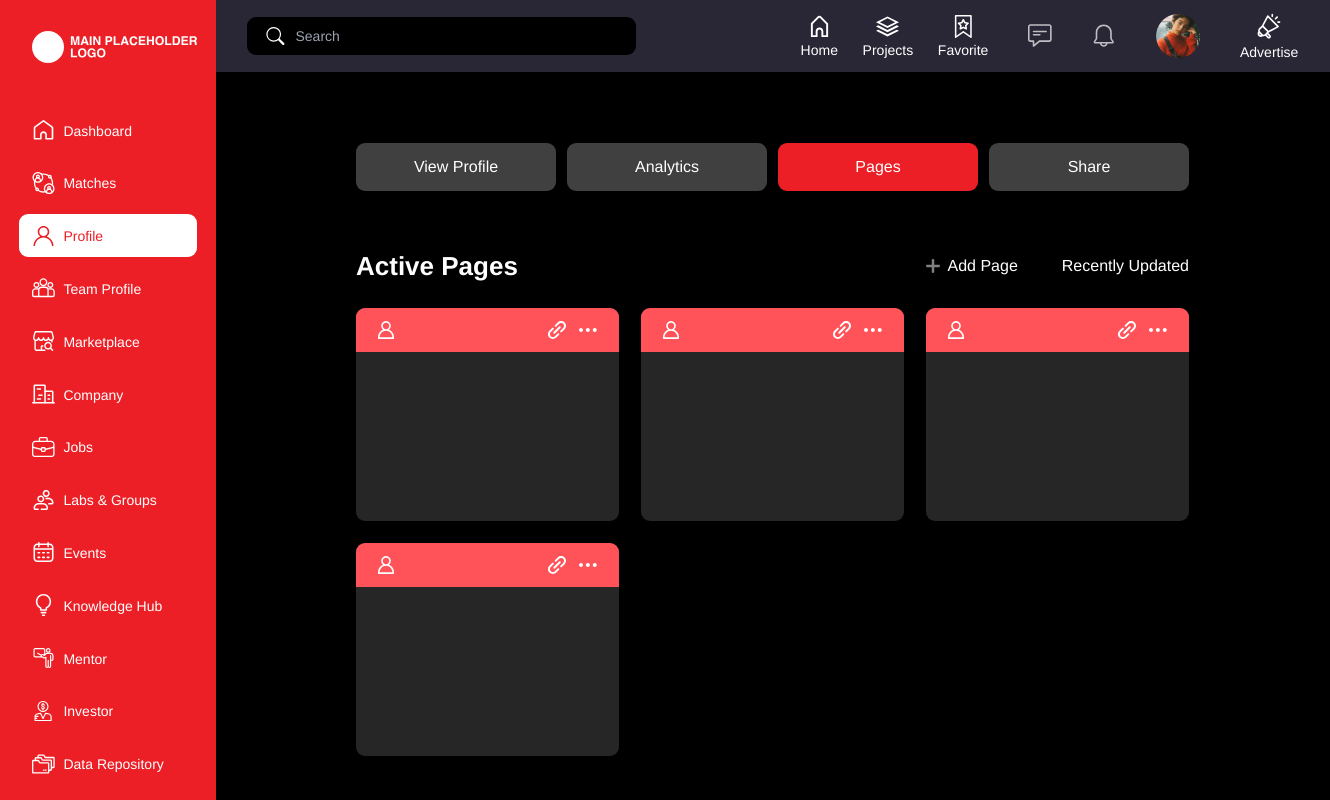
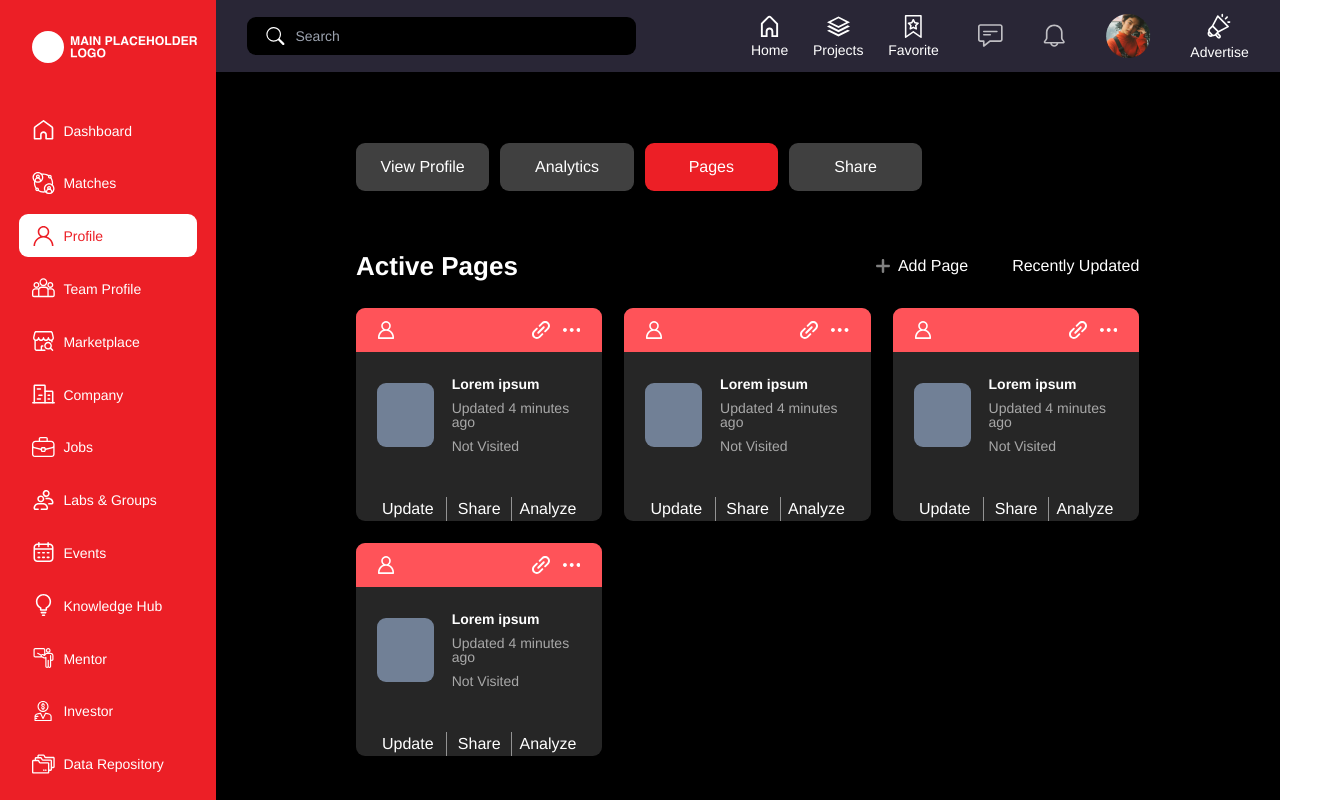
Before and after one commit to hamzamushtaq840/gaming-community-website, a React (Vite) app: page /profile/pages in a window 1280 px wide. Shown: the whole page, 1330 px wide, since content can reach past the window. Built offline with nearby package versions, Linux system fonts and the light colour scheme.

Commit message:
added pages page

```diff
--- a/src/components/Profile/ProfilePagesCard.jsx
+++ b/src/components/Profile/ProfilePagesCard.jsx
@@ -1,9 +1,11 @@
-import React from 'react'
+import React, { useState } from 'react'
 
 export default function ProfilePagesCard() {
+  const [contextMenu, setContextMenu] = useState(false);
+
   return (
-    <div className='h-[213px] rounded-[9px] overflow-hidden bg-[rgba(255,255,255,0.15)]'>
-      <div className='bg-[#FF5359] flex justify-between items-center h-[44px] px-[22px]'>
+    <div className='h-[213px] rounded-[9px] bg-[rgba(255,255,255,0.15)]'>
+      <div className='bg-[#FF5359] rounded-t-[9px] flex justify-between items-center h-[44px] px-[22px]'>
         <svg width="16" height="18" viewBox="0 0 16 18" fill="none" xmlns="http://www.w3.org/2000/svg">
           <path d="M10.96 8.77243C11.7471 8.14322 12.3225 7.27859 12.606 6.29912C12.8894 5.31964 12.8669 4.27415 12.5414 3.30842C12.2158 2.3427 11.6037 1.50489 10.7902 0.911825C9.97665 0.318758 9.00238 0 8.0032 0C7.00402 0 6.02975 0.318758 5.21625 0.911825C4.40274 1.50489 3.79055 2.3427 3.46505 3.30842C3.13954 4.27415 3.11695 5.31964 3.40043 6.29912C3.6839 7.27859 4.2593 8.14322 5.0464 8.77243C3.55934 9.37731 2.28373 10.4239 1.38421 11.7772C0.484694 13.1304 0.00254799 14.7282 0 16.3643V17.1822C0 17.3991 0.0842854 17.6071 0.234315 17.7605C0.384344 17.9138 0.587827 18 0.8 18H15.2C15.4122 18 15.6157 17.9138 15.7657 17.7605C15.9157 17.6071 16 17.3991 16 17.1822V16.3643C15.998 14.729 15.5168 13.1317 14.6184 11.7786C13.7201 10.4254 12.4459 9.37834 10.96 8.77243ZM4.8 4.91473C4.8 4.26772 4.98768 3.63525 5.3393 3.09728C5.69092 2.55931 6.19069 2.14002 6.77541 1.89242C7.36014 1.64483 8.00355 1.58004 8.62429 1.70627C9.24503 1.83249 9.81521 2.14405 10.2627 2.60156C10.7103 3.05906 11.015 3.64195 11.1385 4.27653C11.262 4.9111 11.1986 5.56885 10.9564 6.16661C10.7142 6.76436 10.3041 7.27527 9.77782 7.63473C9.25159 7.99419 8.6329 8.18605 8 8.18605C7.15131 8.18605 6.33737 7.84139 5.73726 7.2279C5.13714 6.61441 4.8 5.78233 4.8 4.91473ZM1.6 16.3643C1.6 14.6291 2.27428 12.965 3.47452 11.738C4.67475 10.511 6.30261 9.8217 8 9.8217C9.69739 9.8217 11.3253 10.511 12.5255 11.738C13.7257 12.965 14.4 14.6291 14.4 16.3643H1.6Z" fill="white" />
         </svg>
@@ -13,12 +15,46 @@
             <path d="M18 4.86885C18 3.56838 17.4935 2.34574 16.5739 1.42613C14.6756 -0.472155 11.5868 -0.47209 9.68854 1.42613C9.68847 1.42626 9.68834 1.42633 9.68828 1.42646L6.93426 4.18041C6.55398 4.56063 6.55398 5.17727 6.93426 5.55749C7.12446 5.7477 7.37361 5.84273 7.62283 5.84273C7.87198 5.84273 8.12126 5.74763 8.31133 5.55749L11.0654 2.80353C11.0654 2.8034 11.0655 2.80334 11.0657 2.80321C12.2046 1.66431 14.0578 1.66425 15.1968 2.80321C15.7486 3.355 16.0525 4.08862 16.0525 4.86885C16.0525 5.64902 15.7487 6.38251 15.197 6.93431L15.1968 6.9345L12.4428 9.68865C12.0625 10.0689 12.0625 10.6854 12.4428 11.0657C12.633 11.2559 12.8822 11.351 13.1313 11.351C13.3805 11.351 13.6298 11.2559 13.8199 11.0657L16.574 8.31158C16.5742 8.31138 16.5744 8.31112 16.5746 8.31093C17.4937 7.39145 18 6.169 18 4.86885Z" fill="white" />
             <path d="M5.55731 12.4425C5.74745 12.6327 5.99666 12.7278 6.24581 12.7278C6.49503 12.7278 6.74424 12.6327 6.93438 12.4425L12.4427 6.93421C12.823 6.55399 12.823 5.93742 12.4427 5.55713C12.0625 5.17692 11.4459 5.17692 11.0656 5.55713L5.55731 11.0654C5.17702 11.4457 5.17702 12.0623 5.55731 12.4425Z" fill="white" />
           </svg>
-          <svg width="18" height="4" viewBox="0 0 18 4" fill="none" xmlns="http://www.w3.org/2000/svg">
-            <path d="M13.7879 1.96982C13.7879 3.05771 14.6698 3.93963 15.7577 3.93963C16.8456 3.93963 17.7275 3.05771 17.7275 1.96982C17.7275 0.881917 16.8456 -3.85498e-08 15.7577 -8.61033e-08C14.6698 -1.33657e-07 13.7879 0.881916 13.7879 1.96982Z" fill="white" />
-            <path d="M6.89362 1.96982C6.89362 3.05771 7.77554 3.93963 8.86344 3.93963C9.95134 3.93963 10.8333 3.05771 10.8333 1.96982C10.8333 0.881917 9.95134 -3.85498e-08 8.86344 -8.61034e-08C7.77554 -1.33657e-07 6.89362 0.881916 6.89362 1.96982Z" fill="white" />
-            <path d="M-0.000177708 1.96982C-0.000177755 3.05771 0.881738 3.93963 1.96964 3.93963C3.05754 3.93963 3.93945 3.05771 3.93945 1.96982C3.93945 0.881917 3.05754 -3.85498e-08 1.96964 -8.61034e-08C0.881738 -1.33657e-07 -0.00017766 0.881916 -0.000177708 1.96982Z" fill="white" />
-          </svg>
+          <div className='relative'>
+            <div onClick={() => setContextMenu(!contextMenu)} className='cursor-pointer h-[17.73px] w-[17.73px] flex justify-center items-center rounded-full'>
+              <svg  width="18" height="4" viewBox="0 0 18 4" fill="none" xmlns="http://www.w3.org/2000/svg">
+                <path d="M13.7879 1.96982C13.7879 3.05771 14.6698 3.93963 15.7577 3.93963C16.8456 3.93963 17.7275 3.05771 17.7275 1.96982C17.7275 0.881917 16.8456 -3.85498e-08 15.7577 -8.61033e-08C14.6698 -1.33657e-07 13.7879 0.881916 13.7879 1.96982Z" fill="white" />
+                <path d="M6.89362 1.96982C6.89362 3.05771 7.77554 3.93963 8.86344 3.93963C9.95134 3.93963 10.8333 3.05771 10.8333 1.96982C10.8333 0.881917 9.95134 -3.85498e-08 8.86344 -8.61034e-08C7.77554 -1.33657e-07 6.89362 0.881916 6.89362 1.96982Z" fill="white" />
+                <path d="M-0.000177708 1.96982C-0.000177755 3.05771 0.881738 3.93963 1.96964 3.93963C3.05754 3.93963 3.93945 3.05771 3.93945 1.96982C3.93945 0.881917 3.05754 -3.85498e-08 1.96964 -8.61034e-08C0.881738 -1.33657e-07 -0.00017766 0.881916 -0.000177708 1.96982Z" fill="white" />
+              </svg>
+            </div>
+            {contextMenu &&
+              <div style={{ boxShadow: "-5px 10px 16px rgba(0,0,0,0.25);" }} className='w-[201px] h-[166px] bg-[#525252] flex flex-col gap-[8px] py-[6px] rounded-[9px] absolute z-[1000] top-[32px] overflow-hidden'>
+                <p className='font-[400] text-[14px] leading-[14px] h-[31px] w-full hover:bg-[rgba(64,64,64,1)] flex items-center px-[22px]'>Quick Share</p>
+                <p className='font-[400] text-[14px] leading-[14px] h-[31px] w-full hover:bg-[rgba(64,64,64,1)] flex items-center px-[22px]'>Notification Details</p>
+                <p className='font-[400] text-[14px] leading-[14px] h-[31px] w-full hover:bg-[rgba(64,64,64,1)] flex items-center px-[22px]'>Duplicate</p>
+                <p className='font-[400] text-[14px] leading-[14px] h-[31px] w-full hover:bg-[rgba(64,64,64,1)] flex items-center px-[22px]'>Deactivate</p>
+              </div>
+            }
+          </div>
+        </div>
+      </div>
 
+      <div className='px-[21px]'>
+        <div className='flex gap-[18px] items-center mt-[25px] mb-[44px]'>
+          <div className='w-[63.18px] h-[63.18px] bg-[rgba(113,128,150,1)] rounded-[9px]'></div>
+          <div className='flex flex-col gap-[10px]'>
+            <h4 className='font-[700] text-[14px] leading-[14px]'>Lorem ipsum</h4>
+            <p className='font-[400] text-[14px] leading-[14px] text-[rgba(255,255,255,0.6)]'>Updated 4 minutes ago</p>
+            <p className='font-[400] text-[14px] leading-[14px] text-[rgba(255,255,255,0.6)]'>Not Visited</p>
+          </div>
+        </div>
+
+        <div className='flex items-center mb-[14px] px-[5px] divide-x-[1px] divide-[rgba(255,255,255,0.5)]'>
+          <div className='flex-1'>
+            <p>Update</p>
+          </div>
+          <div className='flex-1'>
+            <p className='text-center'>Share</p>
+          </div>
+          <div className='flex-1'>
+            <p className='text-right'>Analyze</p>
+          </div>
         </div>
       </div>
     </div>
--- /dev/null
+++ b/src/components/Profile/ProfileSecurity.jsx
@@ -0,0 +1,7 @@
+import React from 'react'
+
+export default function ProfileSecurity() {
+  return (
+    <div>ProfileSecurity</div>
+  )
+}
--- a/src/pages/Profile.jsx
+++ b/src/pages/Profile.jsx
@@ -6,16 +6,16 @@
     <div className='dark:text-white dark:bg-black pr-[10.989583333333334vw] min-h-[calc(100vh-72px)] pl-[10.9375vw]'>
       <div className='flex gap-[11px] pt-[71px] pb-[62px]'>
         <NavLink to={'/profile'} className={({ isActive }) => isActive && location.pathname === "/profile" ? "bg-primary text-white rounded-[9px]" : "bg-[rgba(255,255,255,0.25)] rounded-[9px]"}>
-          <button className='w-[200px] h-[48px]  rounded-[9px]'>View Profile</button>
+          <button className='w-[10.417vw] h-[48px]  rounded-[9px]'>View Profile</button>
         </NavLink>
         <NavLink to={'/profile/analytics'} className={({ isActive }) => isActive && location.pathname === "/profile/analytics" ? "bg-primary text-white rounded-[9px]" : "bg-[rgba(255,255,255,0.25)] rounded-[9px]"}>
-          <button className='w-[200px] h-[48px] rounded-[9px]'>Analytics</button>
+          <button className='w-[10.417vw] h-[48px] rounded-[9px]'>Analytics</button>
         </NavLink>
         <NavLink to={'/profile/pages'} className={({ isActive }) => isActive && location.pathname === "/profile/pages" ? "bg-primary text-white rounded-[9px]" : "bg-[rgba(255,255,255,0.25)] rounded-[9px]"}>
-          <button className='w-[200px] h-[48px] rounded-[9px]'>Pages</button>
+          <button className='w-[10.417vw] h-[48px] rounded-[9px]'>Pages</button>
         </NavLink>
         <NavLink to={'/profile/share'} className={({ isActive }) => isActive && location.pathname === "/profile/share" ? "bg-primary text-white rounded-[9px]" : "bg-[rgba(255,255,255,0.25)] rounded-[9px]"}>
-          <button className='w-[200px] h-[48px] rounded-[9px]'>Share</button>
+          <button className='w-[10.417vw] h-[48px] rounded-[9px]'>Share</button>
         </NavLink>
       </div>
       <div>
```
